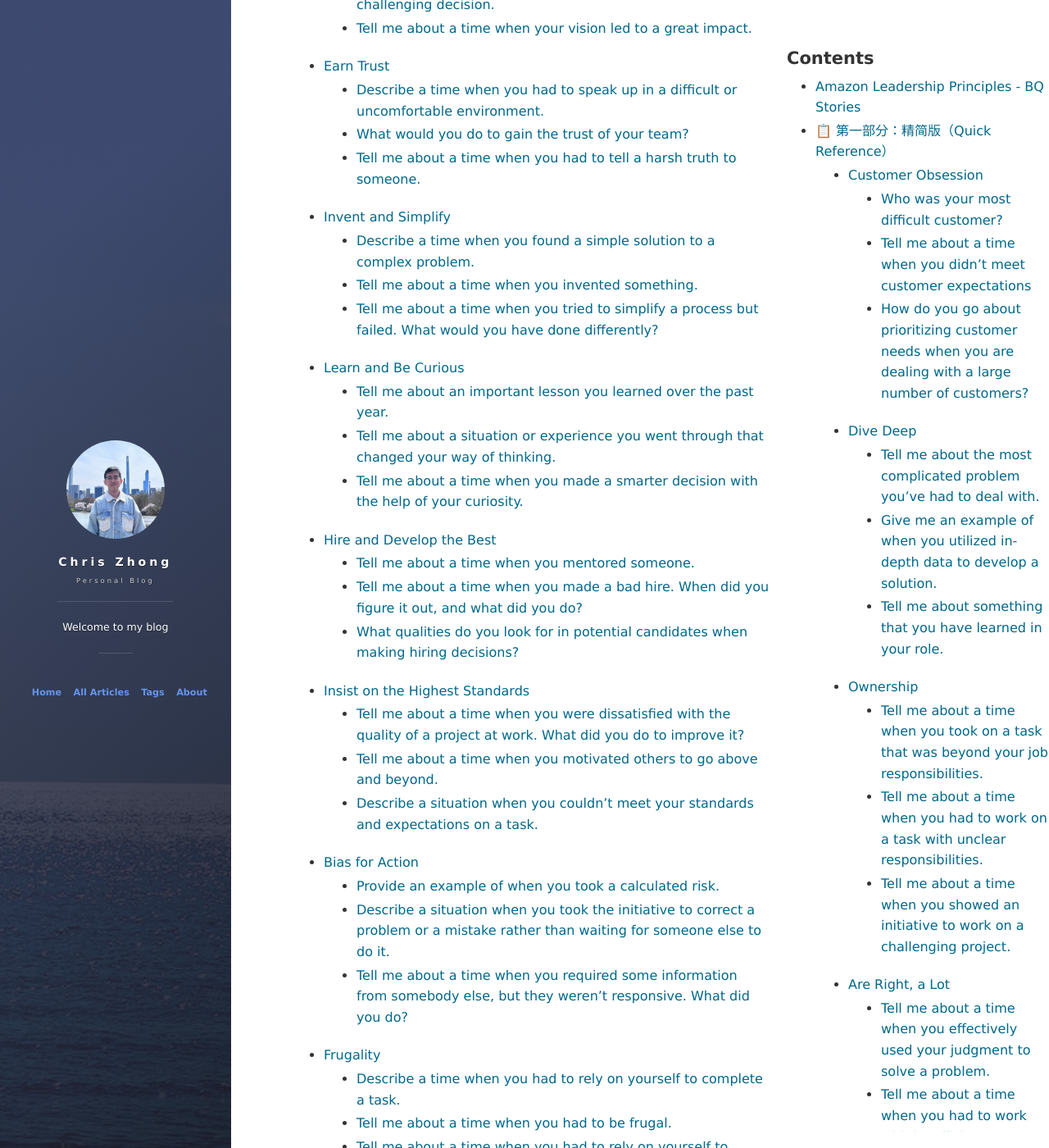
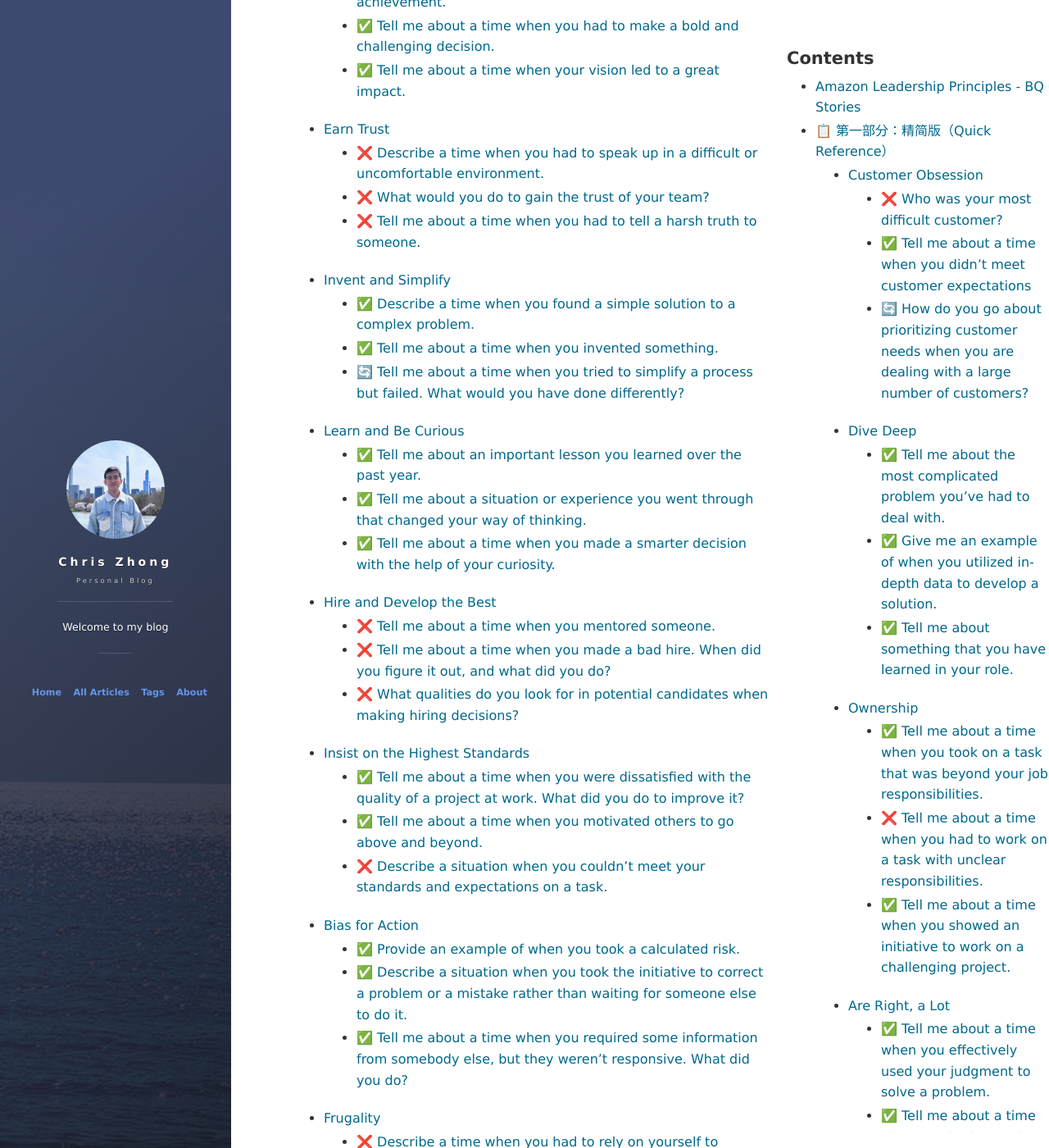
Before and after one commit to ChrisZZhong/chriszzhong.github.io, a Jekyll site: the page built from _posts/2024-05-03-BQ.md, in a window 1280 px wide and 1400 px high, scrolled down 1081 px. Shown: the whole window at 82% size. Built offline with Jekyll 4.4.1, drawn with Linux system fonts in a browser that asks for light colours; nearby versions of some CDN libraries; our own code applies the rules of GitHub Pages for plain Markdown files; comment, search, counter and statistics services are not loaded; some of the changed text lies outside the part shown.

Commit message:
add new BQ

```diff
--- a/_posts/2024-05-03-BQ.md
+++ b/_posts/2024-05-03-BQ.md
@@ -34,14 +31,14 @@
 
 ---
 
-### How do you go about prioritizing customer needs when you are dealing with a large number of customers?
+### 🔄 How do you go about prioritizing customer needs when you are dealing with a large number of customers?
 *[需要新故事 - 可以基于现有故事扩展，强调数据驱动的优先级]*
 
 ---
 
 ## Dive Deep
 
-### Tell me about the most complicated problem you've had to deal with.
+### ✅ Tell me about the most complicated problem you've had to deal with.
 
 **Story: Payment Email Service Failure** → [查看详细版本](#story-payment-email-service-failure) *(Customer Obsession 同一故事)*
 
@@ -52,7 +49,7 @@
 
 ---
 
-### Give me an example of when you utilized in-depth data to develop a solution.
+### ✅ Give me an example of when you utilized in-depth data to develop a solution.
 
 **Story: Payment Email Service Failure** → [查看详细版本](#story-payment-email-service-failure) *(Customer Obsession 同一故事)*
 
@@ -63,7 +60,7 @@
 
 ---
 
-### Tell me about something that you have learned in your role.
+### ✅ Tell me about something that you have learned in your role.
 
 **Story: Message Broker Selection** → [查看详细版本](#story-message-broker-selection)
 
@@ -76,7 +73,7 @@
 
 ## Ownership
 
-### Tell me about a time when you took on a task that was beyond your job responsibilities.
+### ✅ Tell me about a time when you took on a task that was beyond your job responsibilities.
 
 **Story: Leading Cross-Team Initiative** → [查看详细版本](#story-leading-cross-team-initiative)
 
@@ -103,7 +100,7 @@
 
 ## Are Right, a Lot
 
-### Tell me about a time when you effectively used your judgment to solve a problem.
+### ✅ Tell me about a time when you effectively used your judgment to solve a problem.
 
 **Story: Payment Email Service Failure** → [查看详细版本](#story-payment-email-service-failure) *(Customer Obsession 同一故事)*
 
@@ -114,7 +111,7 @@
 
 ---
 
-### Tell me about a time when you had to work with insufficient information or incomplete data.
+### ✅ Tell me about a time when you had to work with insufficient information or incomplete data.
 
 **Story: High-Priority Vulnerability Fix** → [查看详细版本](#story-high-priority-vulnerability-fix)
 
@@ -125,7 +122,7 @@
 
 ---
 
-### Tell me about a time when you were wrong.
+### ✅ Tell me about a time when you were wrong.
 
 **Story: Message Broker Selection** → [查看详细版本](#story-message-broker-selection)
 
@@ -139,7 +136,7 @@
 
 ## Think Big
 
-### Tell me about your most significant professional achievement.
+### ✅ Tell me about your most significant professional achievement.
 
 **Story: Payment Email Service Failure** → [查看详细版本](#story-payment-email-service-failure) *(Customer Obsession 同一故事)*
 
@@ -151,7 +148,7 @@
 
 ---
 
-### Tell me about a time when you had to make a bold and challenging decision.
+### ✅ Tell me about a time when you had to make a bold and challenging decision.
 
 **Story: Real-Time Payment Latency Optimization** → [查看详细版本](#story-real-time-payment-latency-optimization)
 
@@ -161,7 +158,7 @@
 - **Action**: Data-driven approach, gradual rollout
 - **Result**: 94% latency improvement, handled 10x traffic
 
-### Tell me about a time when your vision led to a great impact.
+### ✅ Tell me about a time when your vision led to a great impact.
 
 **Story: Payment Email Service Failure** → [查看详细版本](#story-payment-email-service-failure) *(Customer Obsession 同一故事)*
 
@@ -174,20 +171,20 @@
 
 ## Earn Trust
 
-### Describe a time when you had to speak up in a difficult or uncomfortable environment.
+### ❌ Describe a time when you had to speak up in a difficult or uncomfortable environment.
 *[需要新故事]*
 
-### What would you do to gain the trust of your team?
+### ❌ What would you do to gain the trust of your team?
 *[需要新故事]*
 
-### Tell me about a time when you had to tell a harsh truth to someone.
+### ❌ Tell me about a time when you had to tell a harsh truth to someone.
 *[需要新故事]*
 
 ---
 
 ## Invent and Simplify
 
-### Describe a time when you found a simple solution to a complex problem.
+### ✅ Describe a time when you found a simple solution to a complex problem.
 
 **Story: Payment Email Service Failure** → [查看详细版本](#story-payment-email-service-failure) *(Customer Obsession 同一故事)*
 
@@ -198,7 +195,7 @@
 
 ---
 
-### Tell me about a time when you invented something.
+### ✅ Tell me about a time when you invented something.
 
 **Story: Data-Driven Performance Optimization** → [查看详细版本](#story-data-driven-performance-optimization) *(Learn and Be Curious "curiosity" 同一故事)*
 
@@ -233,7 +230,7 @@
 
 ## Learn and Be Curious
 
-### Tell me about an important lesson you learned over the past year.
+### ✅ Tell me about an important lesson you learned over the past year.
 
 **Story: Message Broker Selection** → [查看详细版本](#story-message-broker-selection) *(Dive Deep "Tell me about something you learned" 同一故事)*
 
@@ -243,7 +240,7 @@
 
 ---
 
-### Tell me about a situation or experience you went through that changed your way of thinking.
+### ✅ Tell me about a situation or experience you went through that changed your way of thinking.
 
 **Story: Message Broker Selection** → [查看详细版本](#story-message-broker-selection) *(Are Right "Tell me about a time when you were wrong" 同一故事)*
 
@@ -254,7 +251,7 @@
 
 ---
 
-### Tell me about a time when you made a smarter decision with the help of your curiosity.
+### ✅ Tell me about a time when you made a smarter decision with the help of your curiosity.
 
 **Story: Data-Driven Performance Optimization** → [查看详细版本](#story-data-driven-performance-optimization)
 
@@ -269,20 +266,20 @@
 
 ## Hire and Develop the Best
 
-### Tell me about a time when you mentored someone.
+### ❌ Tell me about a time when you mentored someone.
 *[需要新故事]*
 
-### Tell me about a time when you made a bad hire. When did you figure it out, and what did you do?
+### ❌ Tell me about a time when you made a bad hire. When did you figure it out, and what did you do?
 *[需要新故事]*
 
-### What qualities do you look for in potential candidates when making hiring decisions?
+### ❌ What qualities do you look for in potential candidates when making hiring decisions?
 *[需要新故事]*
 
 ---
 
 ## Insist on the Highest Standards
 
-### Tell me about a time when you were dissatisfied with the quality of a project at work. What did you do to improve it?
+### ✅ Tell me about a time when you were dissatisfied with the quality of a project at work. What did you do to improve it?
 
 **Story: Payment Email Service Failure** → [查看详细版本](#story-payment-email-service-failure) *(Customer Obsession 同一故事)*
 
@@ -293,7 +290,7 @@
 
 ---
 
-### Tell me about a time when you motivated others to go above and beyond.
+### ✅ Tell me about a time when you motivated others to go above and beyond.
 
 **Story: Leading Cross-Team Initiative** → [查看详细版本](#story-leading-cross-team-initiative) *(Deliver Results "team gave up" 同一故事)*
 
@@ -302,14 +299,14 @@
 - **Action**: Created vision, broke down milestones, provided support
 - **Result**: All teams committed, delivered ahead of schedule
 
-### Describe a situation when you couldn't meet your standards and expectations on a task.
+### ❌ Describe a situation when you couldn't meet your standards and expectations on a task.
 *[需要新故事]*
 
 ---
 
 ## Bias for Action
 
-### Provide an example of when you took a calculated risk.
+### ✅ Provide an example of when you took a calculated risk.
 
 **Story: Real-Time Payment Latency Optimization** → [查看详细版本](#story-real-time-payment-latency-optimization) *(Think Big "bold decision" 同一故事)*
 
@@ -356,20 +353,20 @@
 
 ## Frugality
 
-### Describe a time when you had to rely on yourself to complete a task.
+### ❌ Describe a time when you had to rely on yourself to complete a task.
 *[需要新故事]*
 
-### Tell me about a time when you had to be frugal.
+### ❌ Tell me about a time when you had to be frugal.
 *[需要新故事]*
 
-### Tell me about a time when you had to rely on yourself to complete a project.
+### ❌ Tell me about a time when you had to rely on yourself to complete a project.
 *[需要新故事]*
 
 ---
 
 ## Have Backbone; Disagree, and Commit
 
-### Describe a time when you disagreed with the approach of a team member. What did you do?
+### ✅ Describe a time when you disagreed with the approach of a team member. What did you do?
 
 **Story: Message Broker Selection** → [查看详细版本](#story-message-broker-selection) *(Learn and Be Curious 同一故事)*
 
@@ -380,17 +377,17 @@
 
 ---
 
-### Give me an example of something you believe in that nobody else does
+### ❌ Give me an example of something you believe in that nobody else does
 *[需要新故事]*
 
-### Tell me about an unpopular decision of yours.
+### ❌ Tell me about an unpopular decision of yours.
 *[需要新故事]*
 
 ---
 
 ## Deliver Results
 
-### Describe the most challenging situation in your life and how you handled it.
+### ✅ Describe the most challenging situation in your life and how you handled it.
 
 **Story: High-Priority Vulnerability Fix** → [查看详细版本](#story-high-priority-vulnerability-fix) *(Are Right "insufficient information" 同一故事)*
 
@@ -401,7 +398,7 @@
 
 ---
 
-### Give an example of a time when you had to handle a variety of assignments. What was the outcome?
+### ✅ Give an example of a time when you had to handle a variety of assignments. What was the outcome?
 
 **Story: Handling Multiple Tasks Simultaneously** → [查看详细版本](#story-handling-multiple-tasks-simultaneously) *(专有)*
 
```
Also changed, not shown: other parts of _posts/2024-05-03-BQ.md (+18 -21 lines).
